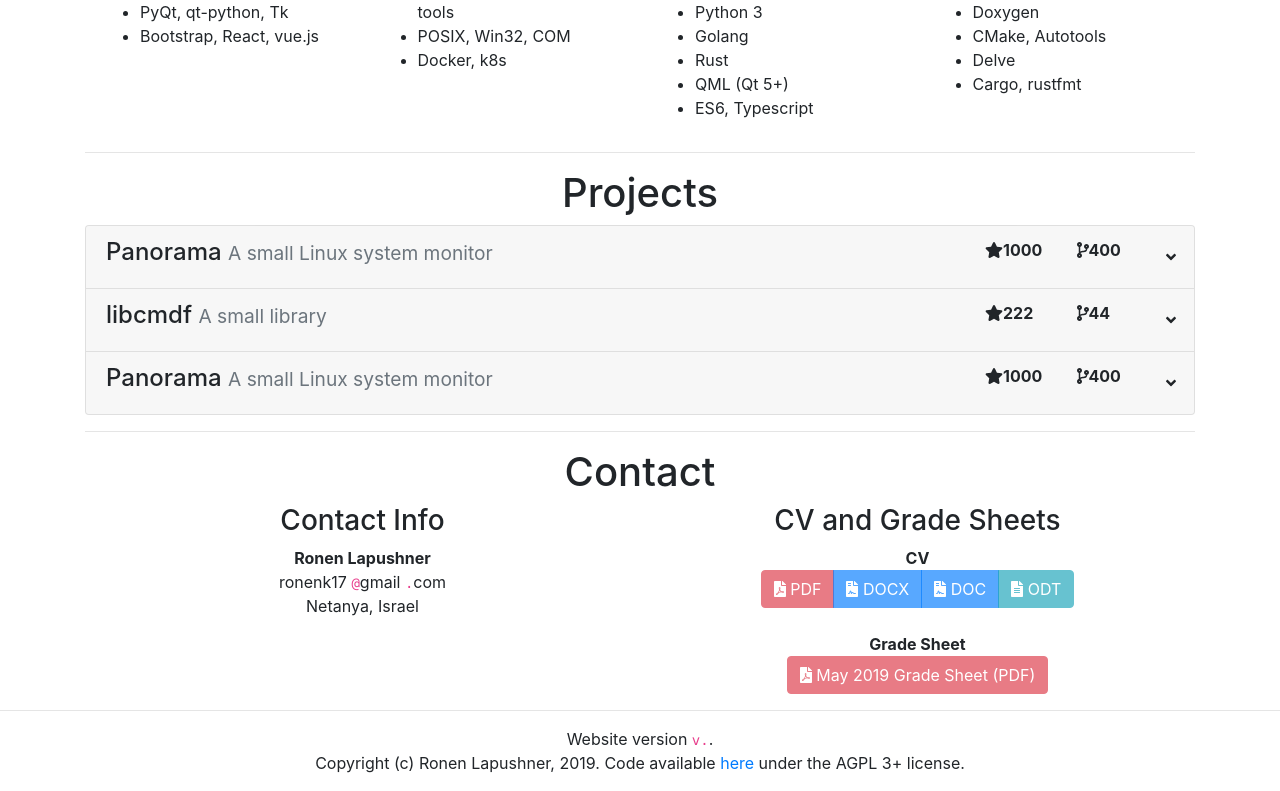
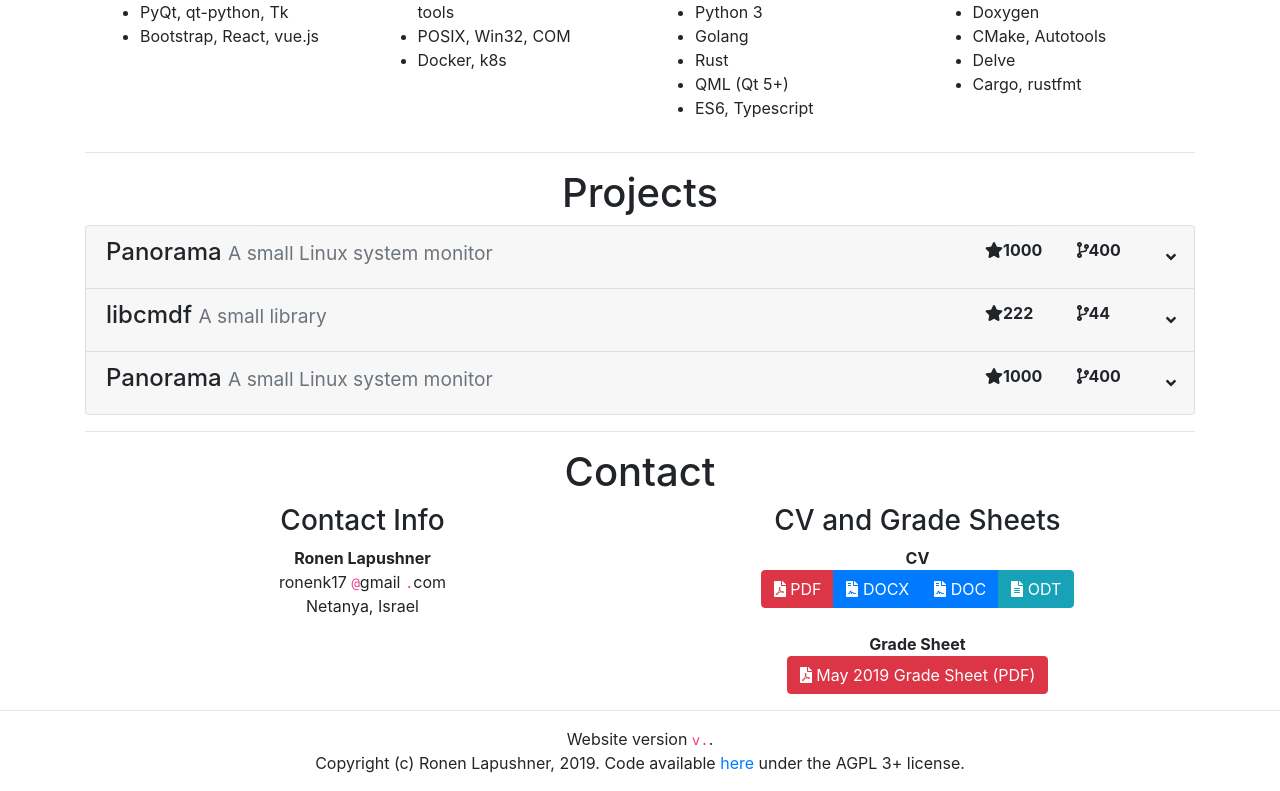
Before and after one commit to ronen25/ronen.xyz, a Vue app in the folder website/: page / in a window 1280 px wide. Shown: the part 733-1524 px from the top of the page. Built offline with nearby package versions, Linux system fonts and the light colour scheme.

Commit message:
Adapted Contact.vue to Bootstrap-vue

```diff
--- a/website/src/components/Contact.vue
+++ b/website/src/components/Contact.vue
@@ -2,9 +2,10 @@
   <section id="contact">
     <h1 class="text-center">Contact</h1>
 
-    <div class="container">
-      <div class="row">
-        <address id="contactcard" class="col text-center">
+    <b-container>
+      <b-row>
+        <b-col class="text-center">
+          <address>
             <h3>Contact Info</h3>
             <b>Ronen Lapushner</b>
             <div>
@@ -14,29 +15,30 @@
             </div>
             <div>Netanya, Israel</div>
           </address>
+        </b-col>
 
-        <div id="cv_section" class="col text-center">
+        <b-col class="text-center">
           <h3>CV and Grade Sheets</h3>
 
           <div>
             <b>CV</b>
 
             <br />
-            <!-- TODO -->
-            <div class="btn-group" role="group" aria-label="buttons-cv-formats">
-              <a class="btn btn-primary btn-danger disabled" href="#">
-                <font-awesome-icon :icon="['fas', 'file-pdf']"></font-awesome-icon> PDF
-              </a>
-              <a class="btn btn-primary disabled" href="#">
-                <font-awesome-icon :icon="['fas', 'file-contract']"></font-awesome-icon> DOCX
-              </a>
-              <a class="btn btn-primary disabled" href="#">
-                <font-awesome-icon :icon="['fas', 'file-contract']"></font-awesome-icon> DOC
-              </a>
-              <a class="btn btn-primary btn-info disabled" href="#">
-                <font-awesome-icon :icon="['fas', 'file-alt']"></font-awesome-icon> ODT
-              </a>
-            </div>
+            <!-- TODO: Add links to the actual files -->
+            <b-button-group aria-label="buttons-cv-formats">
+              <b-button variant="danger" href="#">
+                <font-awesome-icon :icon="['fas', 'file-pdf']"></font-awesome-icon>&nbsp;PDF
+              </b-button>
+              <b-button variant="primary" href="#">
+                <font-awesome-icon :icon="['fas', 'file-contract']"></font-awesome-icon>&nbsp;DOCX
+              </b-button>
+              <b-button variant="primary" href="#">
+                <font-awesome-icon :icon="['fas', 'file-contract']"></font-awesome-icon>&nbsp;DOC
+              </b-button>
+              <b-button variant="info" href="#">
+                <font-awesome-icon :icon="['fas', 'file-alt']"></font-awesome-icon>&nbsp;ODT
+              </b-button>
+            </b-button-group>
           </div>
 
           <br />
@@ -45,13 +47,13 @@
             <b>Grade Sheet</b>
 
             <br />
-            <!-- TODO -->
-            <a class="btn btn-primary btn-danger disabled" href="#">
-              <font-awesome-icon :icon="['fas', 'file-pdf']"></font-awesome-icon> May 2019 Grade Sheet (PDF)
-            </a>
+            <!-- TODO: Add link here -->
+            <b-button variant="danger" href="#">
+              <font-awesome-icon :icon="['fas', 'file-pdf']"></font-awesome-icon>&nbsp;May 2019 Grade Sheet (PDF)
+            </b-button>
           </div>
-        </div>
-      </div>
-    </div>
+        </b-col>
+      </b-row>
+    </b-container>
   </section>
 </template>
--- a/website/src/main.js
+++ b/website/src/main.js
@@ -27,6 +27,7 @@ import {
   BNavbar, BNavbarNav, BNavItem, BNavItemDropdown, BDropdownItem, BNavbarToggle,
   BCollapse,
   BContainer, BCol, BRow,
+  BButtonGroup, BButton,
 } from 'bootstrap-vue'
 
 Vue.component( 'b-jumbotron', BJumbotron )
@@ -40,6 +41,8 @@ Vue.component( 'b-navbar-toggle', BNavbarToggle )
 Vue.component( 'b-container', BContainer )
 Vue.component( 'b-row', BRow )
 Vue.component( 'b-col', BCol )
+Vue.component( 'b-button-group', BButtonGroup )
+Vue.component( 'b-button', BButton )
 
 // -------------------------------------------------------------
 Vue.config.productionTip = false
```
Lines whose indentation alone changed are shown as unchanged.
